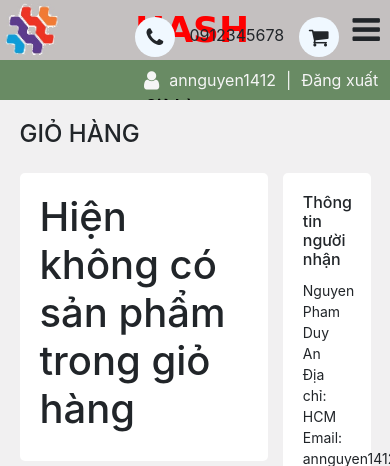
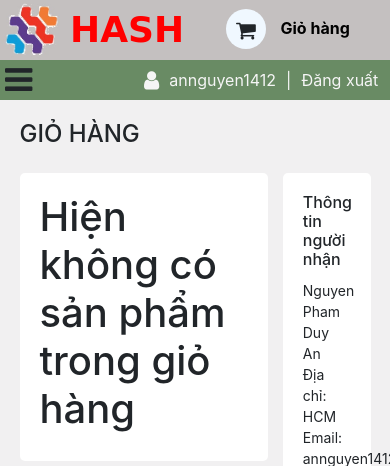
Before and after one commit to baosonnguyendang/web2, a PHP site: page /cart.php in a window 390 px wide; the page is wider, and only the part inside the window is pictured. Shown: the top 466 px of that part. Run offline with PHP 8.4, Linux system fonts and the light colour scheme; a user stored in the database is signed in; data comes from the database, SQL or seed files in the repository; data that the repository does not hold is empty.

Commit message:
responsive

```diff
--- a/style.css
+++ b/style.css
@@ -176,8 +176,8 @@ html {
 
 #bar {
     position: absolute;
-    right: 10px;
-    top: 10px;
+    left: 5px;
+    top: 60px;
     display: none;
     cursor: pointer;
     line-height: 50px;
@@ -185,8 +185,8 @@ html {
 
 #close {
     position: absolute;
-    right: 10px;
-    top: 10px;
+    left: 5px;
+    top: 60px;
     display: none;
     cursor: pointer;
     line-height: 50px;
@@ -356,6 +356,15 @@ body{
         display: block;
     }
 
+    #cart {
+        margin-top: -7.5px;
+        margin-left: 40%;
+    }
+
+    #cart > :first-child, #cart > span {
+        display: none;
+    }
+
     #header {
         height: 60px;
     }
@@ -367,7 +376,6 @@ body{
     #slogan {
         height: 60px;
         line-height: 60px;
-        margin-left: 75px;
     }
 
     #footer1 {
```
